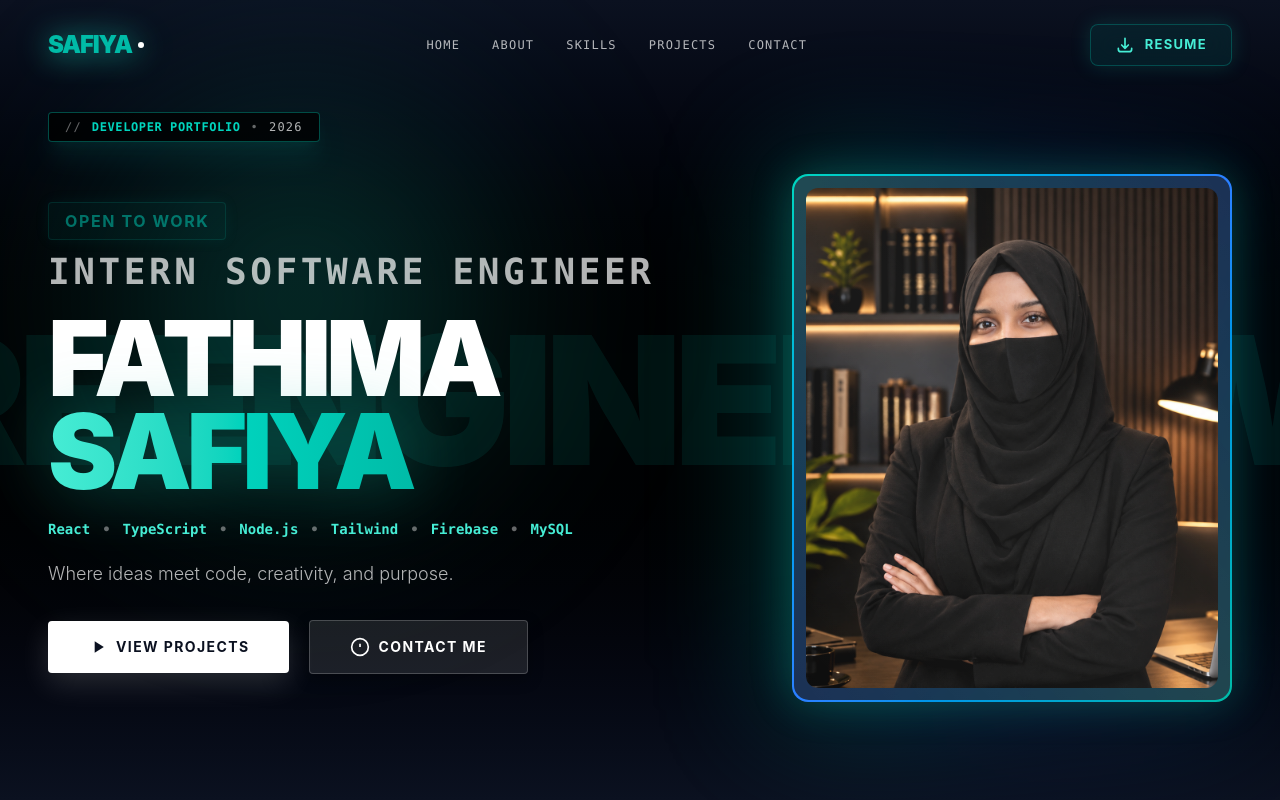
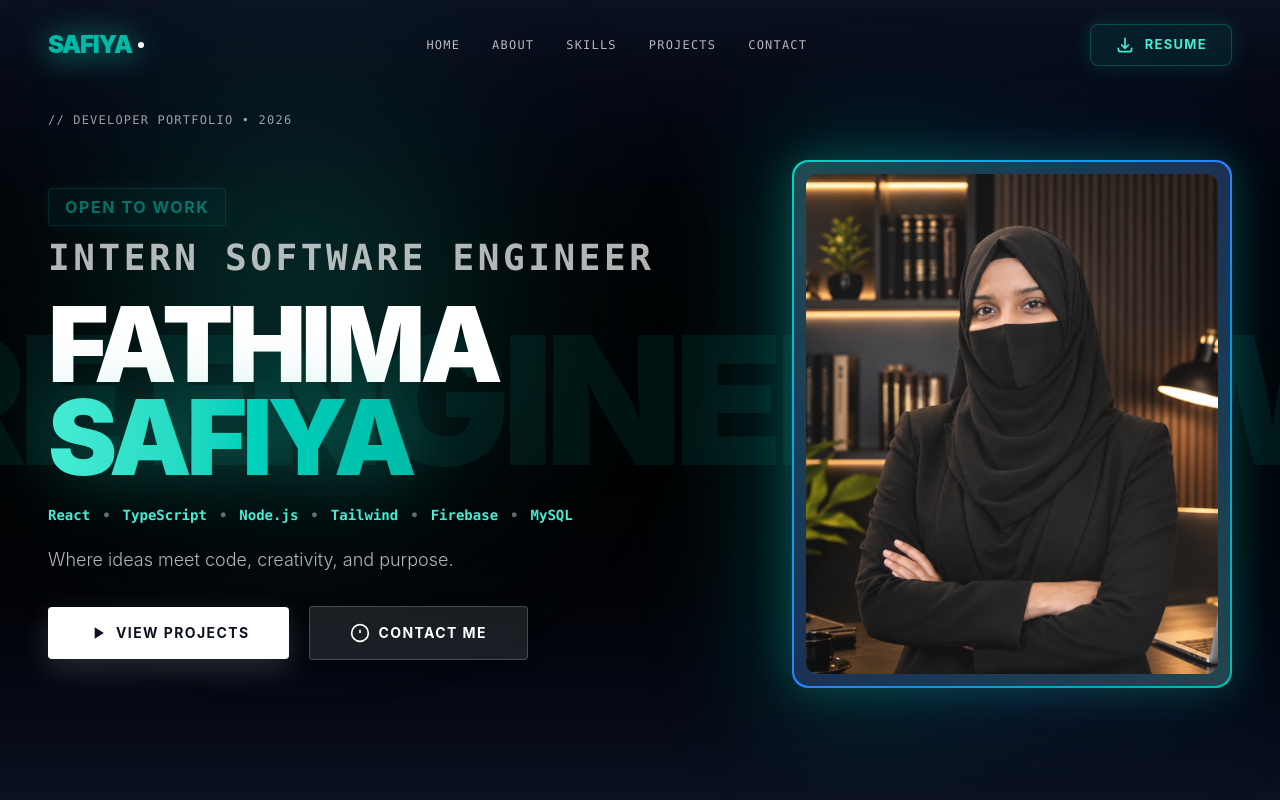
Before and after one commit to fathima-safiya/safiya-portfolio, a React (Vite) app: page / in a window 1280 px wide. Shown: the top 800 px of the page. Built offline with nearby package versions, Linux system fonts and the light colour scheme.

Commit message:
Remove badge styling from developer portfolio label

```diff
--- a/src/components/Hero.jsx
+++ b/src/components/Hero.jsx
@@ -234,11 +234,8 @@ const Hero = () => {
 
         {/* Top Cinematic Badge */}
         <div className="hero-anim-item flex items-center justify-between w-full mb-4 sm:mb-6 md:mb-8">
-            <div className="inline-flex items-center gap-2 sm:gap-2.5 px-3 sm:px-4 py-1 sm:py-1.5 rounded bg-black/80 backdrop-blur-2xl border border-teal-500/40 text-[10px] sm:text-xs font-mono uppercase tracking-widest text-white/70 shadow-xl shadow-teal-500/10">
-              <span className="text-white/40">//</span>
-              <span className="text-teal-400 font-bold tracking-wider">DEVELOPER PORTFOLIO</span>
-              <span className="text-white/40">•</span>
-              <span>2026</span>
+            <div className="inline-flex items-center gap-2 sm:gap-2.5 text-[10px] sm:text-xs font-mono uppercase tracking-widest text-white/60">
+              <span>// DEVELOPER PORTFOLIO &bull; 2026</span>
             </div>
 
         </div>
```
